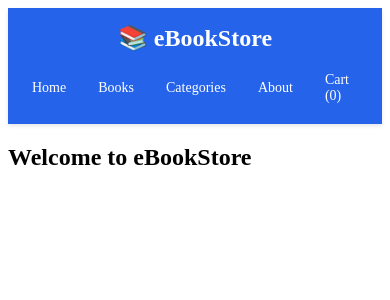
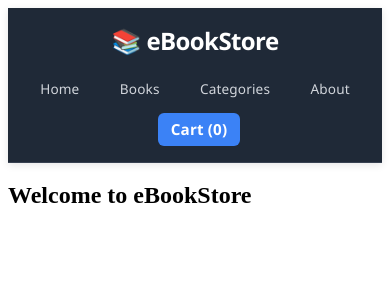
Before and after one commit to aditya-narla/eBookStore, an Angular app: page / in a window 390 px wide. Shown: the top 300 px of the page. Built offline with nearby package versions, Linux system fonts and the light colour scheme.

Commit message:
Topic 1: Components - Improved header design with better typography and clean styling

```diff
--- a/src/app/components/header/header.component.css
+++ b/src/app/components/header/header.component.css
@@ -1,46 +1,76 @@
-/* Header Component Styles */
+/* Header Component Styles - Simple & Clean */
 .header {
-  background-color: #2563eb;
+  background: #1f2937;
   color: white;
-  padding: 1rem 0;
-  box-shadow: 0 2px 4px rgba(0, 0, 0, 0.1);
+  padding: 0;
+  box-shadow: 0 2px 8px rgba(0, 0, 0, 0.1);
+  border-bottom: 1px solid #374151;
 }
 
 .container {
   max-width: 1200px;
   margin: 0 auto;
-  padding: 0 1rem;
+  padding: 1rem 2rem;
   display: flex;
   justify-content: space-between;
   align-items: center;
+  min-height: 60px;
 }
 
 /* Logo Styles */
 .logo h1 {
   margin: 0;
-  font-size: 1.5rem;
-  font-weight: bold;
-  color: white;
+  font-size: 1.75rem;
+  font-weight: 700;
+  color: #ffffff;
+  display: flex;
+  align-items: center;
+  gap: 0.5rem;
+  font-family: 'Segoe UI', 'Roboto', 'Arial', sans-serif;
+  letter-spacing: -0.025em;
+}
+
+.logo h1:hover {
+  color: #e5e7eb;
+  transition: color 0.2s ease;
+  cursor: pointer;
 }
 
 /* Navigation Styles */
 .nav {
   display: flex;
-  gap: 2rem;
+  gap: 0.75rem;
   align-items: center;
 }
 
 .nav-link {
-  color: white;
+  color: #d1d5db;
   text-decoration: none;
   font-weight: 500;
-  padding: 0.5rem 1rem;
-  border-radius: 4px;
-  transition: background-color 0.2s ease;
+  padding: 0.625rem 1.25rem;
+  border-radius: 6px;
+  transition: all 0.2s ease;
+  font-size: 0.95rem;
+  font-family: 'Segoe UI', 'Roboto', 'Arial', sans-serif;
+  letter-spacing: 0.01em;
 }
 
 .nav-link:hover {
-  background-color: rgba(255, 255, 255, 0.1);
+  background: #374151;
+  color: #ffffff;
+}
+
+/* Special styling for Cart link */
+.nav-link:last-child {
+  background: #3b82f6;
+  color: #ffffff;
+  font-weight: 600;
+  margin-left: 0.5rem;
+  font-size: 0.95rem;
+}
+
+.nav-link:last-child:hover {
+  background: #2563eb;
 }
 
 /* Responsive Design */
@@ -48,14 +78,33 @@
   .container {
     flex-direction: column;
     gap: 1rem;
+    padding: 1rem;
+  }
+
+  .logo h1 {
+    font-size: 1.5rem;
   }
 
   .nav {
-    gap: 1rem;
+    gap: 0.5rem;
+    flex-wrap: wrap;
+    justify-content: center;
   }
 
   .nav-link {
-    padding: 0.25rem 0.5rem;
-    font-size: 0.875rem;
+    padding: 0.5rem 1rem;
+    font-size: 0.9rem;
   }
 }
+
+@media (max-width: 480px) {
+  .nav {
+    width: 100%;
+    justify-content: space-around;
+  }
+
+  .nav-link {
+    padding: 0.4rem 0.8rem;
+    font-size: 0.85rem;
+  }
+}
```
